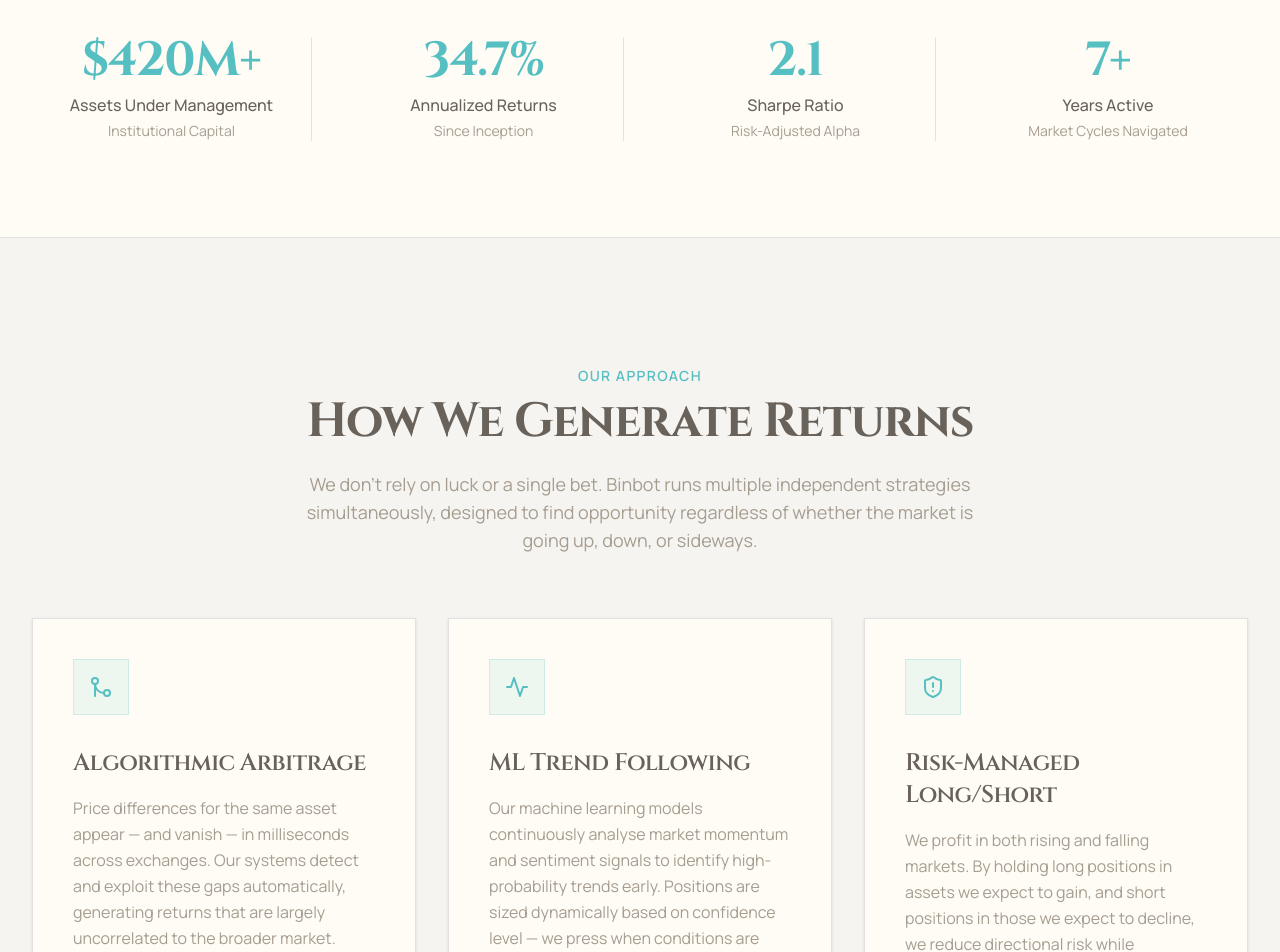
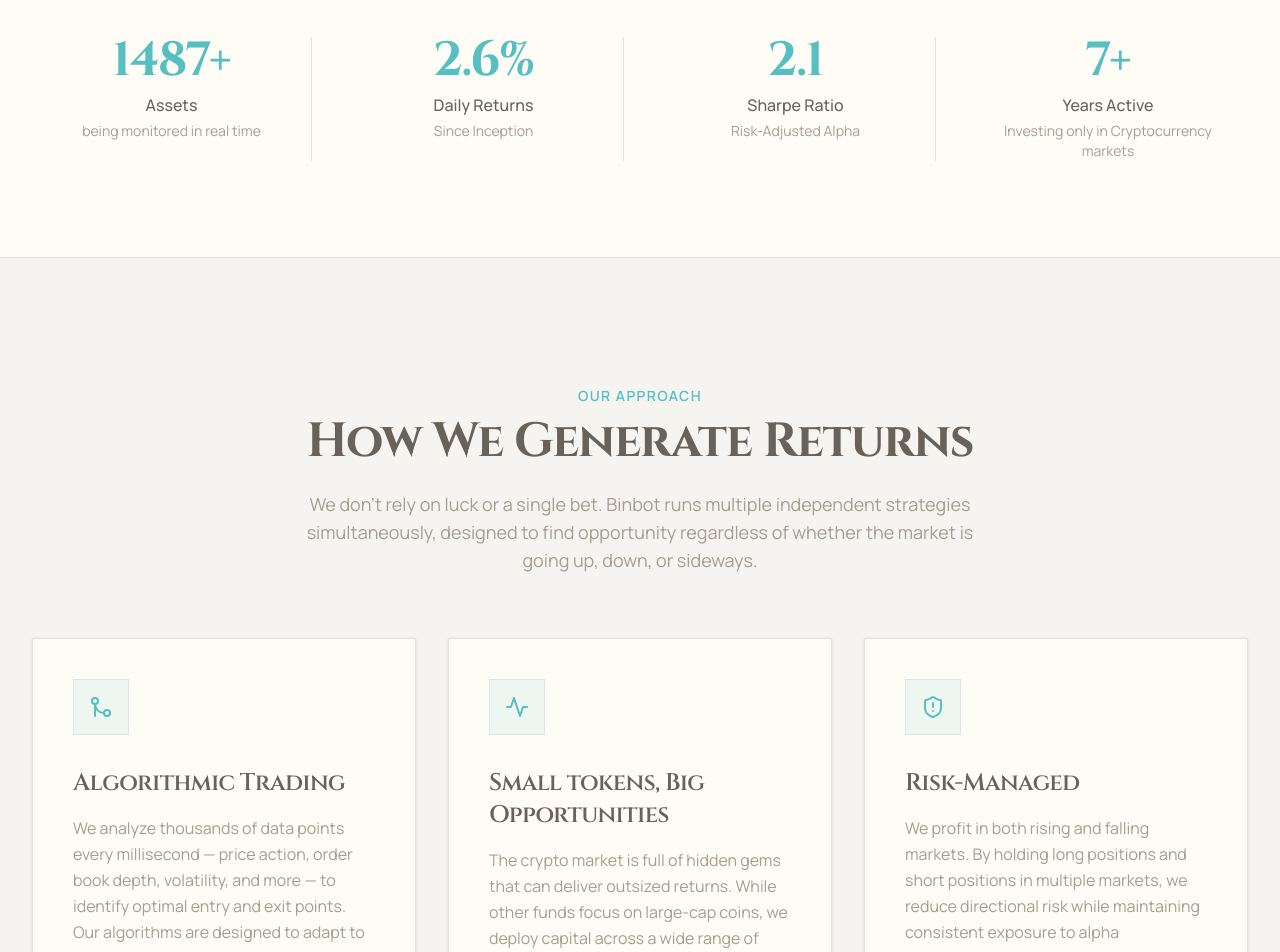
Before and after one commit to carkod/binbot.in, a Next.js app: page / in a window 1280 px wide. Shown: the part 940-1892 px from the top of the page. Built offline with nearby package versions, Linux system fonts and the light colour scheme; no server answers.

Commit message:
Update placeholder data

```diff
--- a/components/Contact.tsx
+++ b/components/Contact.tsx
@@ -93,14 +93,11 @@
             Request Early Access
           </h2>
           <p className="text-muted-foreground text-lg max-w-xl mx-auto">
-            Binbot is not yet publicly available. Register your interest now and
-            be among the first to gain access when we launch.
+            Binbot is not yet publicly available. Register your interest now and gain private access.
           </p>
         </motion.div>
 
-        {/* Main content: form + image */}
         <div className="grid grid-cols-1 lg:grid-cols-2 gap-0 border border-border shadow-sm overflow-hidden">
-          {/* Left: form panel */}
           <motion.div
             initial={{ opacity: 0, x: -30 }}
             whileInView={{ opacity: 1, x: 0 }}
@@ -119,7 +116,7 @@
                     Investor Relations
                   </h5>
                   <p className="text-xs text-muted-foreground">
-                    allocators@binbot.in
+                    investors@binbot.in
                   </p>
                 </div>
               </div>
@@ -158,7 +155,6 @@
                 />
               </div>
 
-              {/* Full Name */}
               <div className="space-y-1.5">
                 <label className="text-xs uppercase tracking-wider text-muted-foreground font-bold">
                   Full Name
@@ -172,7 +168,6 @@
                 />
               </div>
 
-              {/* Email */}
               <div className="space-y-1.5">
                 <label className="text-xs uppercase tracking-wider text-muted-foreground font-bold">
                   Email
@@ -186,7 +181,6 @@
                 />
               </div>
 
-              {/* Phone */}
               <div className="space-y-1.5">
                 <label className="text-xs uppercase tracking-wider text-muted-foreground font-bold">
                   Phone{" "}
@@ -203,7 +197,6 @@
                 />
               </div>
 
-              {/* Organisation */}
               <div className="space-y-1.5">
                 <label className="text-xs uppercase tracking-wider text-muted-foreground font-bold">
                   Organisation{" "}
@@ -219,7 +212,6 @@
                 />
               </div>
 
-              {/* Reason */}
               <div className="space-y-1.5">
                 <label className="text-xs uppercase tracking-wider text-muted-foreground font-bold">
                   Reason for Using Binbot
@@ -239,7 +231,6 @@
                 </select>
               </div>
 
-              {/* Message */}
               <div className="space-y-1.5">
                 <label className="text-xs uppercase tracking-wider text-muted-foreground font-bold">
                   Message{" "}
@@ -255,7 +246,7 @@
                 />
               </div>
 
-              {/* Newsletter subscribe */}
+              {/* Subscribe to updates */}
               <div className="bg-primary/5 border border-primary/20 rounded-sm px-4 py-4">
                 <label className="flex items-start gap-3 cursor-pointer">
                   <input
--- a/components/Features.tsx
+++ b/components/Features.tsx
@@ -40,7 +40,7 @@
         <SectionHeader
           subtitle="The Edge"
           title="Why Binbot"
-          description="We built Binbot from the ground up to give everyday investors access to the kind of systematic crypto investing previously reserved for institutions."
+          description="We built Binbot from the ground up to give everyday investors access to quantitative strategies previously reserved for institutions."
         />
 
         <div className="grid grid-cols-1 md:grid-cols-2 gap-x-12 gap-y-16 mt-16">
--- a/components/Stats.tsx
+++ b/components/Stats.tsx
@@ -3,13 +3,13 @@
 
 const stats = [
   {
-    label: "Assets Under Management",
-    value: "$420M+",
-    detail: "Institutional Capital",
+    label: "Assets",
+    value: "1487+",
+    detail: "being monitored in real time",
   },
-  { label: "Annualized Returns", value: "34.7%", detail: "Since Inception" },
+  { label: "Daily Returns", value: "2.6%", detail: "Since Inception" },
   { label: "Sharpe Ratio", value: "2.1", detail: "Risk-Adjusted Alpha" },
-  { label: "Years Active", value: "7+", detail: "Market Cycles Navigated" },
+  { label: "Years Active", value: "7+", detail: "Investing only in Cryptocurrency markets" },
 ];
 
 export function Stats() {
--- a/components/Strategy.tsx
+++ b/components/Strategy.tsx
@@ -6,21 +6,21 @@
 const strategies = [
   {
     icon: GitMerge,
-    title: "Algorithmic Arbitrage",
+    title: "Algorithmic Trading",
     description:
-      "Price differences for the same asset appear — and vanish — in milliseconds across exchanges. Our systems detect and exploit these gaps automatically, generating returns that are largely uncorrelated to the broader market.",
+      "We analyze thousands of data points every millisecond — price action, order book depth, volatility, and more — to identify optimal entry and exit points. Our algorithms are designed to adapt to changing market conditions, ensuring we capture opportunities while managing risk effectively.",
   },
   {
     icon: Activity,
-    title: "ML Trend Following",
+    title: "Small tokens, Big Opportunities",
     description:
-      "Our machine learning models continuously analyse market momentum and sentiment signals to identify high-probability trends early. Positions are sized dynamically based on confidence level — we press when conditions are right, and step back when they aren't.",
+      "The crypto market is full of hidden gems that can deliver outsized returns. While other funds focus on large-cap coins, we deploy capital across a wide range of assets, including smaller tokens that have strong technical setups and low correlation to Bitcoin. This diversification allows us to capture alpha that others miss.",
   },
   {
     icon: ShieldAlert,
-    title: "Risk-Managed Long/Short",
+    title: "Risk-Managed",
     description:
-      "We profit in both rising and falling markets. By holding long positions in assets we expect to gain, and short positions in those we expect to decline, we reduce directional risk while maintaining consistent exposure to alpha opportunities.",
+      "We profit in both rising and falling markets. By holding long positions and short positions in multiple markets, we reduce directional risk while maintaining consistent exposure to alpha opportunities.",
   },
 ];
 
--- a/views/TermsOfService.tsx
+++ b/views/TermsOfService.tsx
@@ -30,7 +30,7 @@
               1. Acceptance of Terms
             </h2>
             <p className="text-muted-foreground leading-relaxed">
-              By accessing or using the Binbot website (binbot.fund) operated by
+              By accessing or using the Binbot website (binbot.in) operated by
               BINBOT LTD ("Company", "we", "us", or "our"), you agree to be
               bound by these Terms of Service ("Terms"). If you do not agree to
               these Terms, please do not use this website.
@@ -67,13 +67,13 @@
 
           <section>
             <h2 className="text-xl font-display font-semibold text-foreground mb-3">
-              4. Early Access Registration
+              4. Access Registration
             </h2>
             <p className="text-muted-foreground leading-relaxed">
-              Submitting the early access form does not guarantee access to the
+              Submitting the access form does not guarantee access to the
               Binbot platform, create any contractual obligation, or constitute
               any form of investment or subscription agreement. BINBOT LTD
-              reserves the right to grant or deny early access at its sole
+              reserves the right to grant or deny access at its sole
               discretion.
             </p>
           </section>
@@ -166,10 +166,10 @@
               <br />
               Email:{" "}
               <a
-                href="mailto:legal@binbot.fund"
+                href="mailto:legal@binbot.in"
                 className="text-primary underline hover:no-underline"
               >
-                legal@binbot.fund
+                legal@binbot.in
               </a>
             </address>
           </section>
@@ -177,7 +177,7 @@
       </main>
 
       <footer className="border-t border-border py-8 text-center text-xs text-muted-foreground">
-        &copy; 2022–{new Date().getFullYear()} BINBOT LTD. All rights reserved.
+        &copy; 2019–{new Date().getFullYear()} BINBOT LTD. All rights reserved.
       </footer>
     </div>
   );
```
